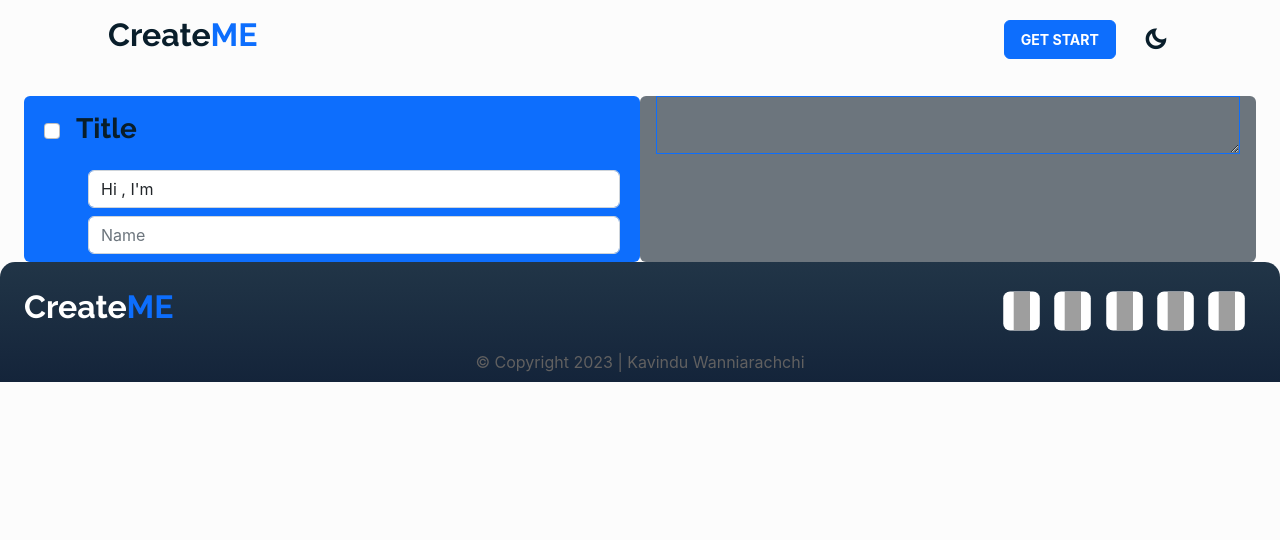
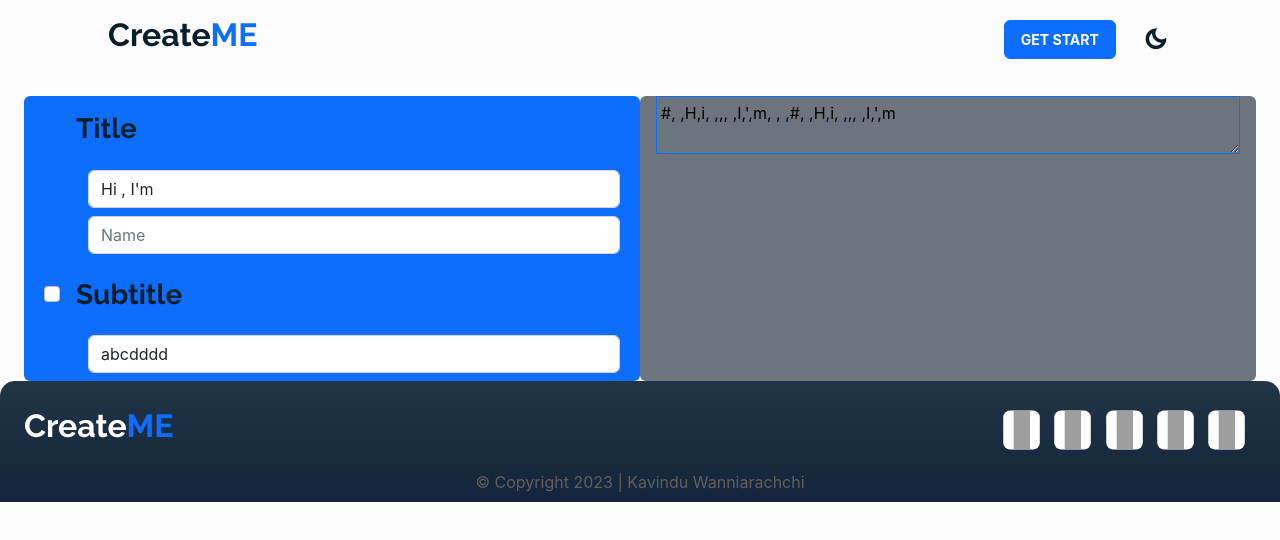
Before and after one commit to kavindu-mane/CreateME, a React (Create React App) app: page /create in a window 1280 px wide. Shown: the top 540 px of the page. Built offline with nearby package versions, Linux system fonts and the light colour scheme; grey boxes are pictures that could not be loaded.

Commit message:
updates 03/10

```diff
--- a/src/components/BasicInfo.jsx
+++ b/src/components/BasicInfo.jsx
@@ -1,55 +1,104 @@
-import React from 'react';
+import React , {useState , useEffect} from 'react';
 import {useMarkdown} from "./MarkDownProvider";
 import "../resources/styles.css"
 
 const BasicInfo = ()  => {
 
     const [,setMarkdown] = useMarkdown();
+    const [title , setTitle] = useState("Hi , I'm")
+    const [titleValue , setTitleValue] = useState("")
+    const [subtitle , setSubtitle] = useState("abcdddd")
+    const [active , setActive] = useState({"title": true , "subtitle":true})
+    const [align , setAlign] = useState({"title": "left" , "subtitle":"left"})
 
     const onChechboxClicked = (event) =>{
         // let active = event.target.checked
     }
 
-    let defaultKeys = {
-        "title" : "Hi , I'm"
-    }
-
     let addingValue = {
         "title" : {
-            "left" : `# ${defaultKeys["title"]}`,
+            "left" : `# ${title}`,
+            "center" : ""
+        },
+        "subtitle" : {
+            "left" : `### ${subtitle}`,
             "center" : ""
         }
     }
 
+    let settings = {
+        "title":  `${addingValue["title"][align["title"]]}  ${titleValue}`,
+        "subtitle": `${addingValue["title"][align["subtitle"]]}`
+
+    }
+
+    const idToSetValue = (id , value) => {
+        if (id === "title") setTitle(value);
+        if (id === "subtitle") setSubtitle(value)
+    }
+
     const updateMarkdown = (event) => {
         const value = event.target.value;
-        const id = event.target.id
-
-        setMarkdown(addingValue[id]["left"] + " " +  value)
+        setTitleValue(value)
     }
 
     const updateMarkdownFromLable = (event) =>{
         const value = event.target.value;
-        const id = event.target.id.substring(6)
-        defaultKeys[id] = value;
-        const userValue = event.target.nextElementSibling.value
+        const id = event.target.id.substring(6);
+        idToSetValue(id , value);
+    }
 
-        setMarkdown(addingValue[id]["left"]  + " " + userValue)
-        console.log(addingValue[id]["left"]  + " " + id)
-    }
+    // useEffect for title
+    // useEffect(() => {
+    //     setMarkdown(addingValue["title"]["left"]  + " " + titleValue)
+    // },[title])
+
+    // useEffect(() => {
+    //     setMarkdown(addingValue["title"]["left"]  + " " + titleValue)
+    // },[titleValue])
+
+    // useEffect for subtitle
+    // useEffect(() => {
+    //     setMarkdown(addingValue["subtitle"]["left"])
+    // },[subtitle])
+
+    useEffect(() => {
+        setMarkdown("")
+        Object.keys(settings).forEach(element => {
+            let currentElemet = settings[element]
+            if(active[element]){
+                setMarkdown(prevState => ([...prevState , ...currentElemet]))
+            }
+        });
+    },[subtitle])
+
 
     return (
         <React.Fragment>
+            {/* Title - labal */}
             <div className='d-flex ps-1 py-3 d-flex align-items-center'>
                 <input type={"checkbox"} id={"title"} value="title" onChange={onChechboxClicked}
-                className="form-check-input"/>
+                className="form-check-input m-0 opacity-0"/>
                 <h3 className='ps-3 m-0 f-raleway fw-light'>Title</h3>
             </div>
+            {/* title input values */}
             <div class="m-1 ms-5 row">
-                <input type="text" class="form-control my-1" placeholder="Your intro" defaultValue={defaultKeys["title"]}
+                <input type="text" class="form-control my-1" placeholder="Your intro" defaultValue={title}
                 aria-label="title" id = "lable-title" onChange={updateMarkdownFromLable}/>
                 <input type="text" class="form-control my-1" placeholder="Name"
                 aria-label="title" id='title' onChange = {updateMarkdown}/>
+            </div>
+
+              {/* Subtitle - labal */}
+              <div className='d-flex ps-1 py-3 d-flex align-items-center'>
+                <input type={"checkbox"} id={"title"} value="title" onChange={onChechboxClicked}
+                className="form-check-input m-0"/>
+                <h3 className='ps-3 m-0 f-raleway fw-light'>Subtitle</h3>
+            </div>
+            {/* Subtitle input values */}
+            <div class="m-1 ms-5 row">
+                <input type="text" class="form-control my-1" placeholder="Your Subtitle" defaultValue={subtitle}
+                aria-label="subtitle" id = "lable-subtitle" onChange={updateMarkdownFromLable}/>
             </div>
         </React.Fragment>
     );
```
